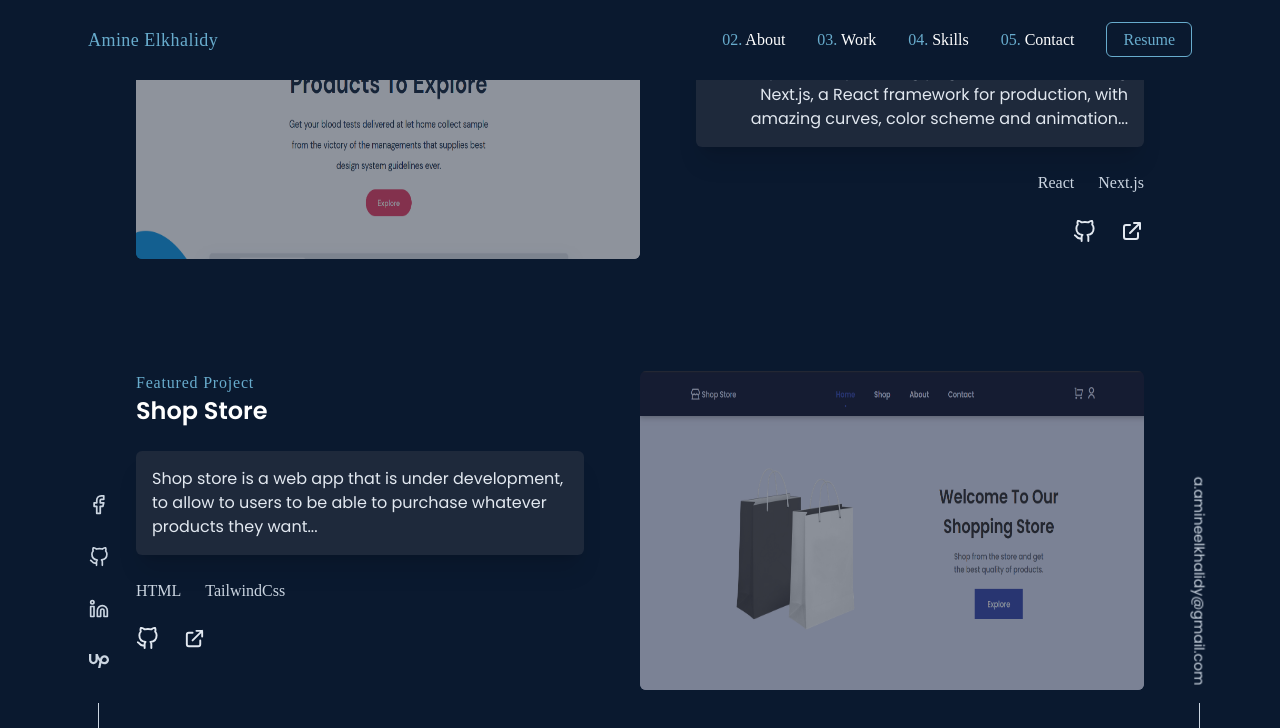
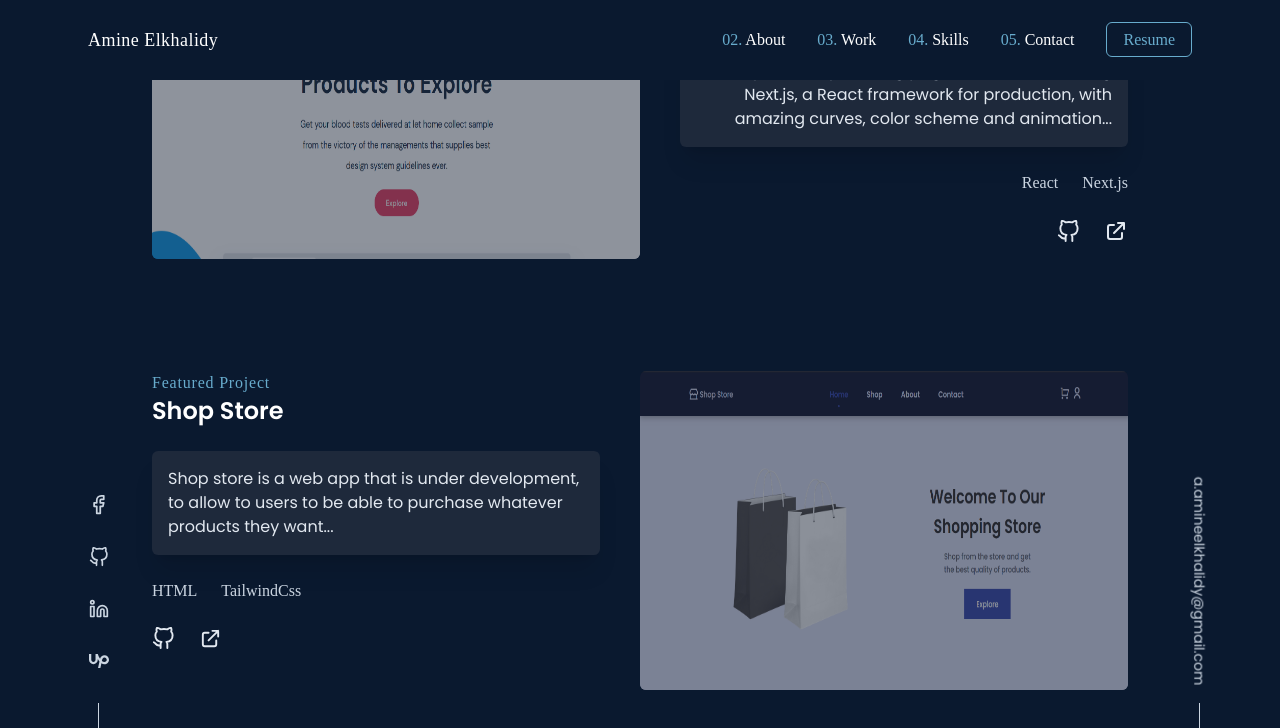
Before and after one commit to AmineElkhalidy/Portfolio, a React (Vite) app: page / in a window 1280 px wide. Both pictures are taken after a click on the button "Show more". Shown: the part 2732-3460 px from the top of the page. Built offline with nearby package versions, Linux system fonts and the light colour scheme; a web font is replaced by a local one.

Commit message:
Adding some changes...

```diff
--- a/src/components/Navbar.jsx
+++ b/src/components/Navbar.jsx
@@ -17,7 +17,7 @@ const Navbar = () => {
   return (
     <nav className="h-20 max-w-6xl mx-auto px-6 flex justify-between items-center">
       <a
-        className="text-lg font-nav font-medium tracking-wide duration-300 text-secondary hover:text-white"
+        className="text-lg font-nav font-medium tracking-wide duration-300 text-white hover:text-secondary"
         href="#"
       >
         Amine Elkhalidy
--- a/src/sections/Projects.jsx
+++ b/src/sections/Projects.jsx
@@ -38,7 +38,7 @@ const Projects = () => {
           {/* Omnifood */}
           <motion.div
             whileInView={{ opacity: [0, 1] }}
-            className="relative grid bg-slate-800 rounded-md shadow-xl p-4 md:bg-transparent md:rounded-none md:shadow-none md:p-0 md:grid-cols-2 md:px-12"
+            className="relative grid bg-slate-800 rounded-md shadow-xl p-4 md:bg-transparent md:rounded-none md:shadow-none md:p-0 md:grid-cols-2 md:px-16"
           >
             {/* Project Image */}
             <div className="relative w-full h-full rounded-md overflow-hidden">
@@ -91,7 +91,7 @@ const Projects = () => {
           {/* Clipboarding */}
           <motion.div
             whileInView={{ opacity: [0, 1] }}
-            className="relative grid bg-slate-800 rounded-md shadow-xl p-4 md:bg-transparent md:rounded-none md:shadow-none md:p-0 md:grid-cols-2 md:px-12"
+            className="relative grid bg-slate-800 rounded-md shadow-xl p-4 md:bg-transparent md:rounded-none md:shadow-none md:p-0 md:grid-cols-2 md:px-16"
           >
             {/* Project Description */}
             <div className="mb-6 text-center md:text-left">
@@ -146,7 +146,7 @@ const Projects = () => {
           {/* Landing Page */}
           <motion.div
             whileInView={{ opacity: [0, 1] }}
-            className="relative grid bg-slate-800 rounded-md shadow-xl p-4 md:bg-transparent md:rounded-none md:shadow-none md:p-0 md:grid-cols-2 md:px-12"
+            className="relative grid bg-slate-800 rounded-md shadow-xl p-4 md:bg-transparent md:rounded-none md:shadow-none md:p-0 md:grid-cols-2 md:px-16"
           >
             {/* Project Image */}
             <div className="relative w-full h-full rounded-md overflow-hidden">
@@ -214,7 +214,7 @@ const Projects = () => {
               {/* Shop Store */}
               <motion.div
                 whileInView={{ opacity: [0, 1] }}
-                className="relative grid bg-slate-800 rounded-md shadow-xl p-4 md:bg-transparent md:rounded-none md:shadow-none md:p-0 md:grid-cols-2 md:px-12"
+                className="relative grid bg-slate-800 rounded-md shadow-xl p-4 md:bg-transparent md:rounded-none md:shadow-none md:p-0 md:grid-cols-2 md:px-16"
               >
                 {/* Project Description */}
                 <div className="mb-6 text-center md:text-left">
@@ -273,7 +273,7 @@ const Projects = () => {
               {/* Crypto */}
               <motion.div
                 whileInView={{ opacity: [0, 1] }}
-                className="relative grid bg-slate-800 rounded-md shadow-xl p-4 md:bg-transparent md:rounded-none md:shadow-none md:p-0 md:grid-cols-2 md:px-12"
+                className="relative grid bg-slate-800 rounded-md shadow-xl p-4 md:bg-transparent md:rounded-none md:shadow-none md:p-0 md:grid-cols-2 md:px-16"
               >
                 {/* Project Image */}
                 <div className="relative w-full h-full rounded-md overflow-hidden">
@@ -328,7 +328,7 @@ const Projects = () => {
               {/* Tesla Clone */}
               <motion.div
                 whileInView={{ opacity: [0, 1] }}
-                className="relative grid bg-slate-800 rounded-md shadow-xl p-4 md:bg-transparent md:rounded-none md:shadow-none md:p-0 md:grid-cols-2 md:px-12"
+                className="relative grid bg-slate-800 rounded-md shadow-xl p-4 md:bg-transparent md:rounded-none md:shadow-none md:p-0 md:grid-cols-2 md:px-16"
               >
                 {/* Project Description */}
                 <div className="mb-6 text-center md:text-left">
```
